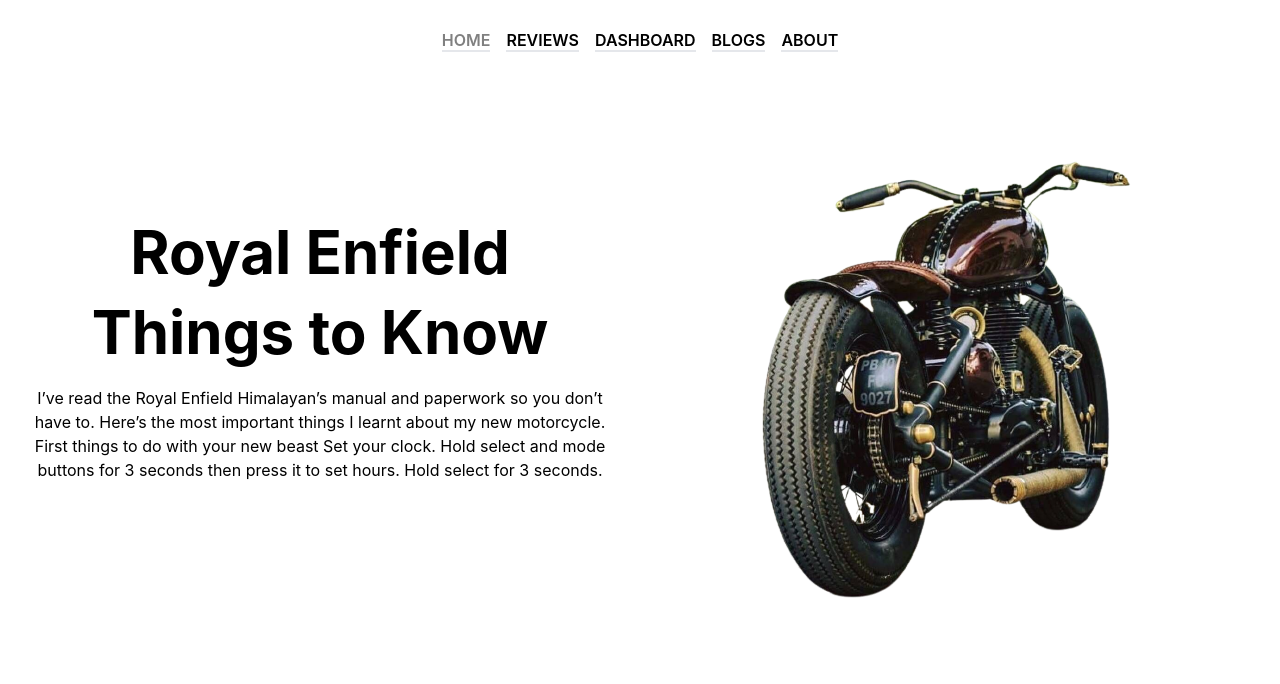
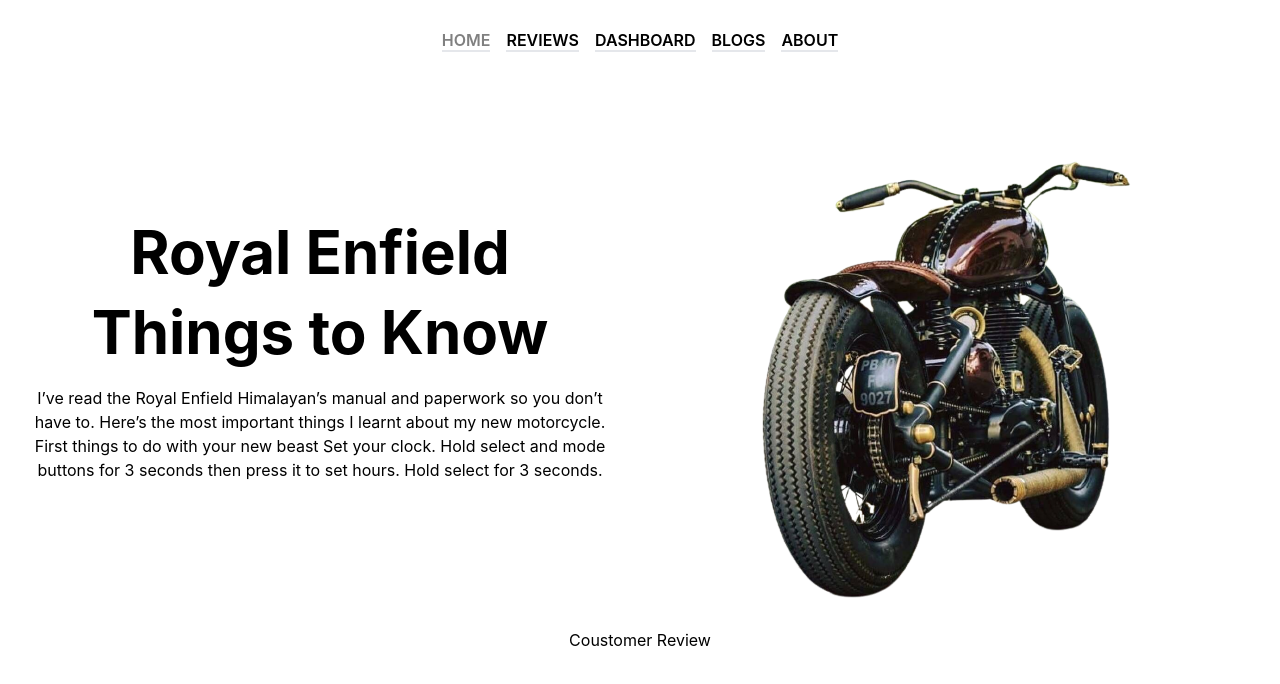
Before and after one commit to neyaznafiz/royal-enfield-review, a React (Create React App) app: page / in a window 1280 px wide. Shown: the top 684 px of the page. Built offline with nearby package versions, Linux system fonts and the light colour scheme.

Commit message:
coustomer review div added

```diff
--- a/src/Components/Home/Home.jsx
+++ b/src/Components/Home/Home.jsx
@@ -16,7 +16,9 @@
                 </div>
 
             </div>
-
+            <div className=''>
+                <h3>Coustomer Review</h3>
+            </div>
         </div>
     );
 };
```
Lines whose indentation alone changed are shown as unchanged.
